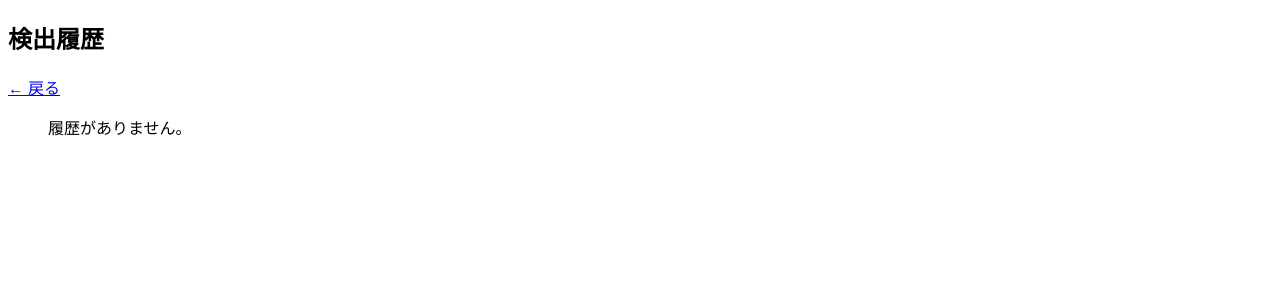
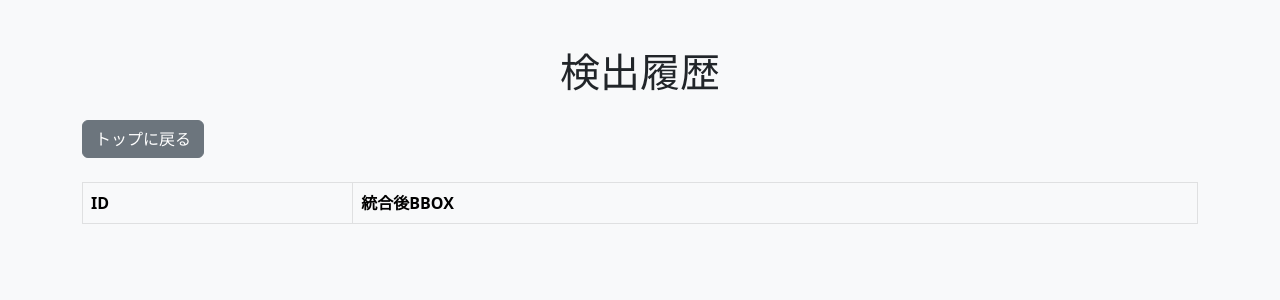
Before and after one commit to nagao-cs/N-version-detector, a Flask app: page /history in a window 1280 px wide. Shown: the top 300 px of the page. Run offline with Flask 3, Linux system fonts and the light colour scheme; lists and menus that the app fills with data are empty.

Commit message:
履歴にIDと画像を表示

```diff
--- a/app.py
+++ b/app.py
@@ -6,7 +6,7 @@
 from utils.visualize import draw_match_bboxes, draw_bboxes
 from utils.iou import match_detections
 import os
-from flask_sqlalchemy import SQLAlchemy
+from db_model import db, DetectionResult
 from datetime import datetime
 import cv2
 
@@ -15,12 +15,7 @@
 app = Flask(__name__)
 app.config['SQLALCHEMY_DATABASE_URI'] = 'sqlite:///detections.db'
 app.config['SQLALCHEMY_TRACK_MODIFICATIONS'] = False
-db = SQLAlchemy(app)
-# データモデル
-class DetectionResult(db.Model):
-    id = db.Column(db.Integer, primary_key=True)
-    image_filename = db.Column(db.String(200))
-    created_at = db.Column(db.DateTime, default=datetime.utcnow)
+db.init_app(app)
 
 # モデル初期化
 yolov8 = YOLOv8Detector()
@@ -92,7 +87,14 @@
         cv2.imwrite(output_path, output_img)
 
         # DBに保存
-        new_record = DetectionResult(image_filename=f'{dt_now}.png')
+        new_record = DetectionResult(
+            id = dt_now,
+            # original_image = f"{dt_now}.png",
+            # result_img_normal = f"{dt_now}_normal.png" if num_version >= 1 else None,
+            # result_img_gray = f"{dt_now}_gray.png" if num_version >= 2 else None,
+            # result_img_reverse = f"{dt_now}_reverse.png" if num_version >= 3 else None,
+            matched_result = f"{dt_now}.png",
+        )
         db.session.add(new_record)
         db.session.commit()
 
@@ -108,12 +110,13 @@
 
 @app.route('/output/<filename>')
 def output(filename):
+    print(filename)
     return send_from_directory(app.config['OUTPUT_FOLDER'], filename)
 
 @app.route('/history')
 def history():
-    results = DetectionResult.query.order_by(DetectionResult.created_at.desc()).all()
-    return render_template('history.html', results=results)
+    records = DetectionResult.query.order_by(DetectionResult.id.desc()).all()
+    return render_template('history.html', records=records)
 
 @app.route('/delete/<int:id>', methods=['POST'])
 def delete(id):
--- a/templates/history.html
+++ b/templates/history.html
@@ -1,32 +1,36 @@
 <!DOCTYPE html>
-<html>
-<head><title>検出履歴</title></head>
-<body>
-  <h2>検出履歴</h2>
-  <a href="/">← 戻る</a>
-  <ul>
-    {% for r in results %}
-      <li>
-        <img src="{{ url_for('static_file', filename=r.image_filename) }}" width="200">
-        {{ r.created_at.strftime("%Y-%m-%d %H:%M:%S") }}
-      </li>
-    {% else %}
-      <p>履歴がありません。</p>
-    {% endfor %}
-  </ul>
-  <ul>
-    {% for r in results %}
-      <li>
-        <img src="{{ url_for('static_file', filename=r.image_filename) }}" width="200">
-        {{ r.created_at.strftime("%Y-%m-%d %H:%M:%S") }}
-
-        <!-- 削除ボタン -->
-        <form method="POST" action="{{ url_for('delete', id=r.id) }}" style="display:inline;">
-          <input type="submit" value="削除" onclick="return confirm('本当に削除しますか？');">
-        </form>
-      </li>
-    {% endfor %}
-  </ul>
-
+<html lang="ja">
+<head>
+    <meta charset="UTF-8">
+    <title>検出履歴</title>
+    <link href="https://cdn.jsdelivr.net/npm/bootstrap@5.3.0/dist/css/bootstrap.min.css" rel="stylesheet">
+</head>
+<body class="bg-light">
+    <div class="container py-5">
+        <h1 class="mb-4 text-center">検出履歴</h1>
+        <a href="/" class="btn btn-secondary mb-4">トップに戻る</a>
+        <div class="table-responsive">
+            <table class="table table-bordered table-hover align-middle bg-white">
+                <thead class="table-light">
+                    <tr>
+                        <th>ID</th>
+                        <th>統合後BBOX</th>
+                    </tr>
+                </thead>
+                <tbody>
+                    {% for record in records %}
+                    <tr>
+                        <td>{{ record.id }}</td>
+                        <td>
+                            {% if record.matched_result %}
+                            <img src="{{ url_for('output', filename=record.matched_result) }}" class="img-thumbnail" style="max-width:200px;">
+                            {% endif %}
+                        </td>
+                    </tr>
+                    {% endfor %}
+                </tbody>
+            </table>
+        </div>
+    </div>
 </body>
 </html>
```
